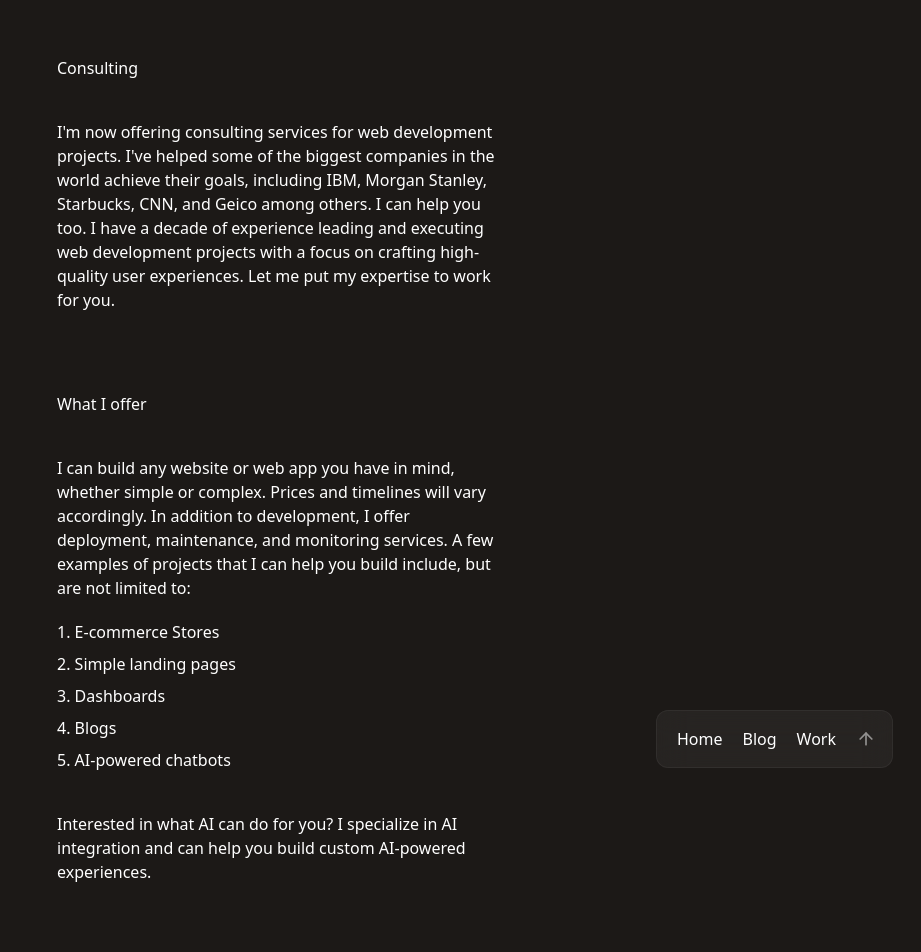
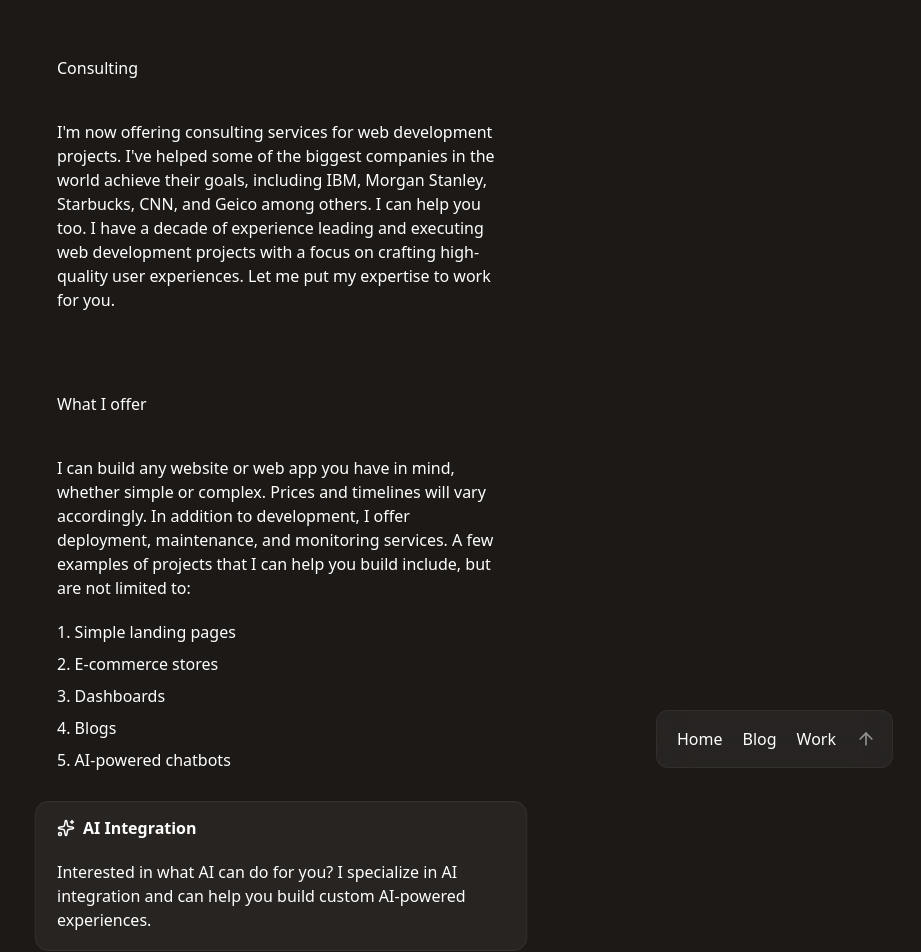
Before and after one commit to joellz/joelrivera.dev, a SvelteKit app: page /consulting in a window 1280 px wide. Shown: the top 952 px of the page, without its empty margins (359-1280 px from the left). Built offline with nearby package versions, Linux system fonts and the light colour scheme.

Commit message:
feat: add ai callout

```diff
--- a/src/routes/consulting/+page.svelte
+++ b/src/routes/consulting/+page.svelte
@@ -1,3 +1,7 @@
+<script lang="ts">
+  import { Sparkles } from 'lucide-svelte'
+</script>
+
 <svelte:head>
   <title>Joel Rivera — Consulting</title>
 
@@ -45,16 +49,21 @@
     </p>
 
     <ol class="mt-5">
-      <li class="mb-2">1. E-commerce Stores</li>
-      <li class="mb-2">2. Simple landing pages</li>
+      <li class="mb-2">1. Simple landing pages</li>
+      <li class="mb-2">2. E-commerce stores</li>
       <li class="mb-2">3. Dashboards</li>
       <li class="mb-2">4. Blogs</li>
       <li class="mb-2">5. AI-powered chatbots</li>
     </ol>
 
-    <p class="w-full mt-10 text-current">
-      Interested in what AI can do for you? I specialize in AI integration and can help you build
-      custom AI-powered experiences.
+    <p
+      class="w-full mt-10 text-current relative after:border after:border-stone-50/5 after:absolute after:w-full after:top-1 after:left-0 after:scale-x-110 after:bg-stone-50/5 after:-z-10 after:scale-y-125 after:h-full after:rounded-xl after:p-5 after:block"
+    >
+      <span class="flex items-center pt-1 mb-5 font-semibold"
+        ><Sparkles size={18} class="mr-2" /> AI Integration</span
+      >
+      Interested in what AI can do for you? I specialize in AI integration and can help you build custom
+      AI-powered experiences.
     </p>
   </section>
 
```
